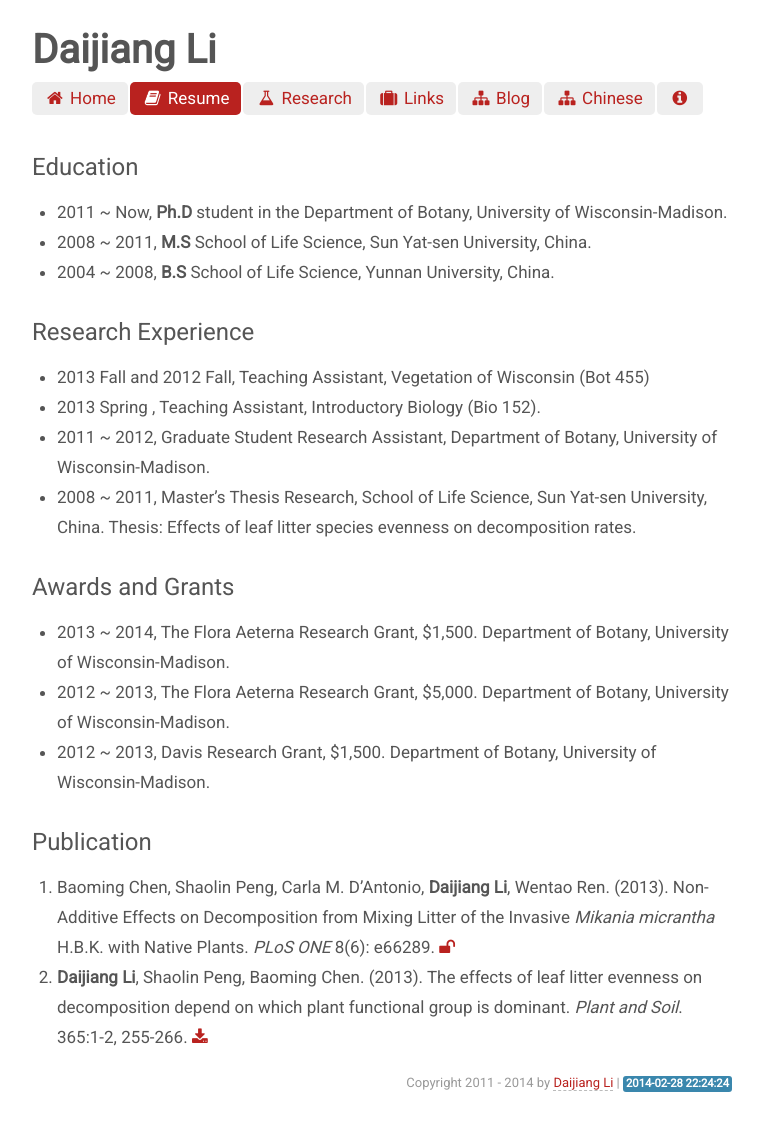
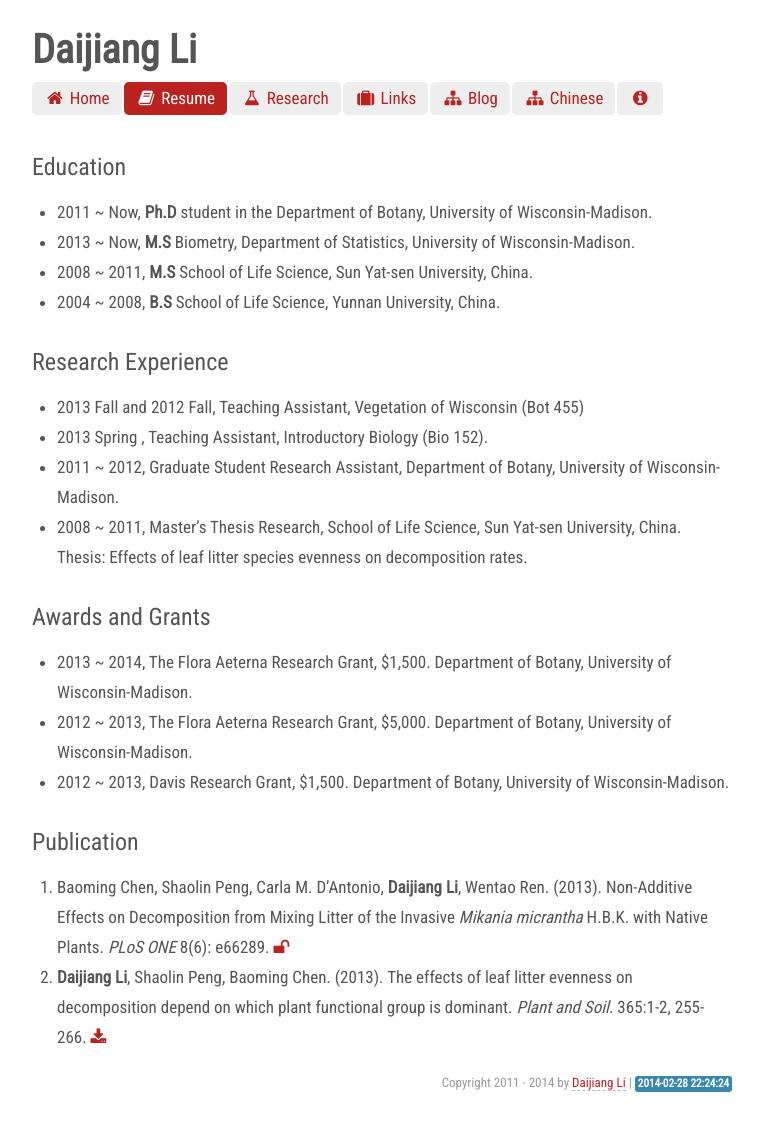
Before and after one commit to daijiang/Old-website, a Jekyll site: the page built from resume.md, in a window 1280 px wide. Shown: the whole page, without its empty margins (258-1021 px from the left). Built offline with Jekyll 4.4.1, drawn with Linux system fonts in a browser that asks for light colours; Markdown is read by kramdown in place of the engine named in the settings.

Commit message:
font to Roboto Condensed

```diff
--- a/assets/css/home.css
+++ b/assets/css/home.css
@@ -1,4 +1,4 @@
-@import url(http://fonts.googleapis.com/css?family=Roboto);
+@import url(http://fonts.googleapis.com/css?family=Roboto+Condensed);
 @media screen {
 .container {
 width:auto;
@@ -52,7 +52,7 @@ border:4px solid #FFF;
 }
 
 body {
-font-family:"Roboto","Hiragino Sans GB","Microsoft YaHei",Trebuchet,"Trebuchet MS",Tahoma,"Lucida Grande","Lucida Sans Unicode",Verdana,sans-serif;
+font-family:"Roboto Condensed","Hiragino Sans GB","Microsoft YaHei",Trebuchet,"Trebuchet MS",Tahoma,"Lucida Grande","Lucida Sans Unicode",Verdana,sans-serif;
 font-size:17px;
 line-height:28px;
 color:#555;
--- a/resume.md
+++ b/resume.md
@@ -18,6 +18,7 @@ layout: home
 
 ## Education
 +  2011 ~ Now, **Ph.D** student in the Department of Botany, University of Wisconsin-Madison.
++  2013 ~ Now, **M.S** Biometry, Department of Statistics, University of Wisconsin-Madison.
 +  2008 ~ 2011, **M.S** School of Life Science, Sun Yat-sen University, China.
 +  2004 ~ 2008, **B.S** School of Life Science, Yunnan University, China.
 
```
Also changed, not shown: index.md (+1 -3 lines), research.md (+3 -0 lines).
